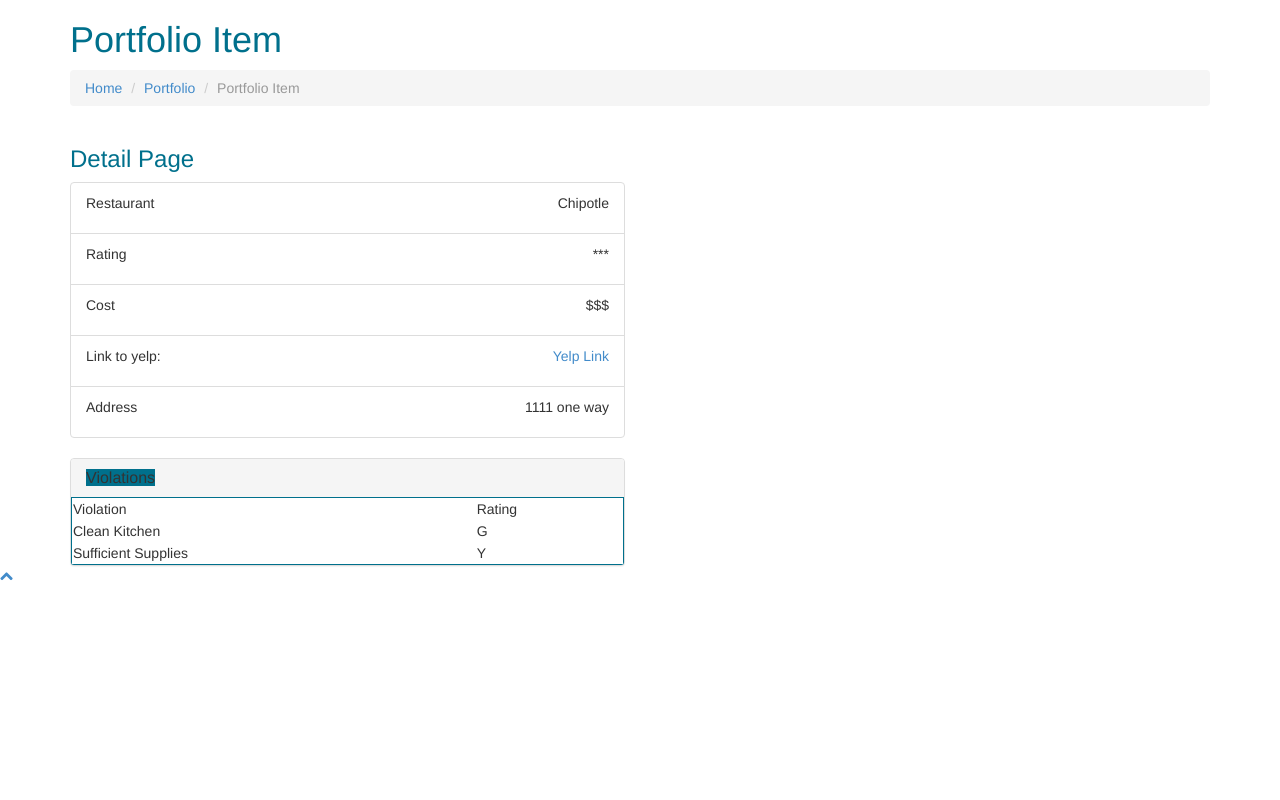
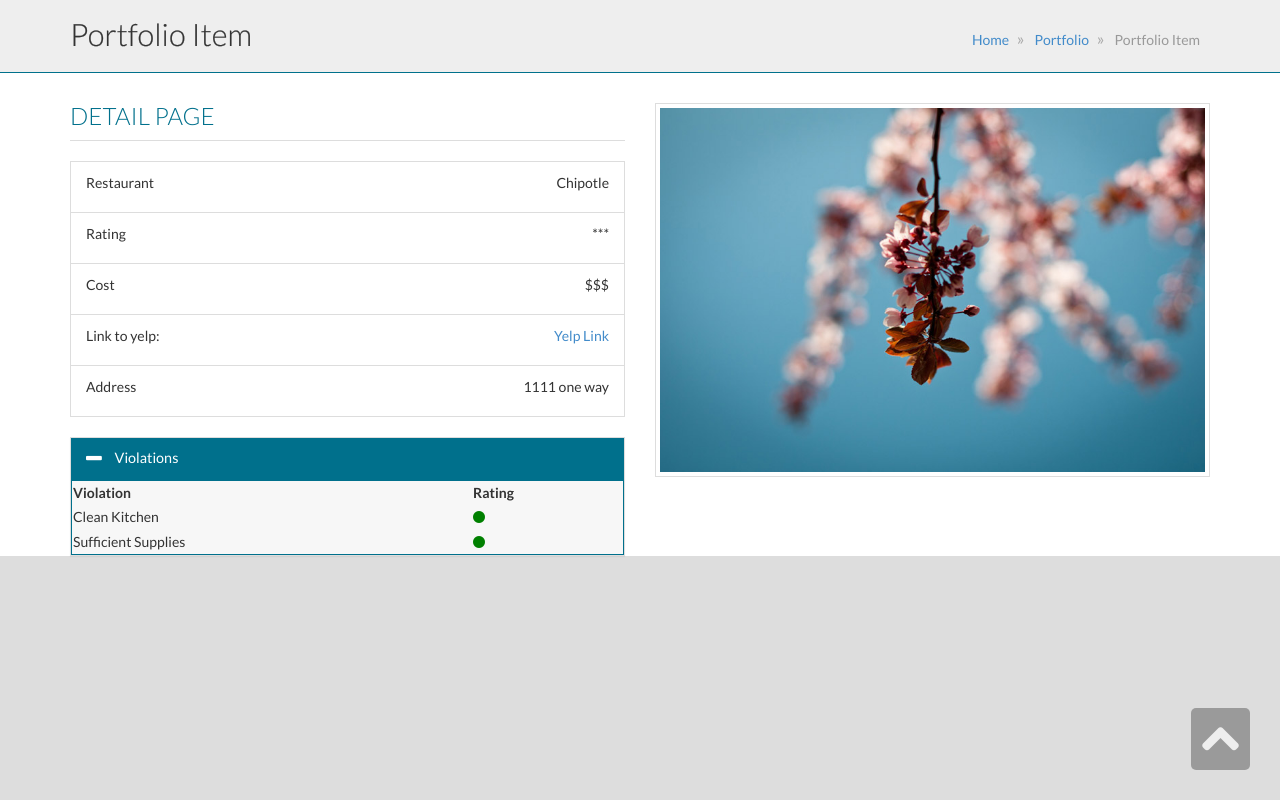
Before and after one commit to Veeva-Hackers/bootstrap, a Django app: template django/hello_world/templates/portfolio_item.html in a window 1280 px wide, after a click on "Violations". Run offline with Django 3.2, Linux system fonts and the light colour scheme; the template is opened without the code that fills it, so the values that code supplies are empty.

Commit message:
Violations collapse table has color icons for ratings; also changed css class to be global

```diff
--- a/django/hello_world/static/hello/css/style.css
+++ b/django/hello_world/static/hello/css/style.css
@@ -19,7 +19,6 @@ START CUSTOM STYLING
 .list-group-item .vv_result_tile_small{
     min-height: 30px;
 }
-.list-group-item .vv_result_tile .vv_restaurant_Rating_good {
 .vv_restaurant_Rating_good {
     color: green;
 }
--- a/django/hello_world/templates/portfolio_item.html
+++ b/django/hello_world/templates/portfolio_item.html
@@ -93,34 +93,35 @@
                                 <table class="panel-body" style="width:100%">
                                     <thead>
                                         <tr>
-                                            <td>
-                                                Violation
-                                            </td>
-                                            <td>
-                                                Rating
-                                            </td>
+                                            <th>Violation</th>
+                                            <th>Rating</th>
                                         </tr>
                                     </thead>
                                     <tr>
+                                        <td>Clean Kitchen</td>
                                         <td>
-                                            Clean Kitchen
-                                        </td>
-                                        <td>
-                                            G
+                                            <div class="vv_restaurant_Rating_good">
+                                                <i class="fa fa-circle"></i>
+                                            </div>
                                         </td>
                                     </tr>
                                     <tr>
+                                        <td>Sufficient Supplies</td>
                                         <td>
-                                            Sufficient Supplies
-                                        </td>
-                                        <td>
-                                            Y
+                                            <div class="vv_restaurant_Rating_good">
+                                                <i class="fa fa-circle"></i>
+                                            </div>
                                         </td>
                                     </tr>
                                 </table>
                             </div>
                         </div>
                     </div>
+                </div>
+                <div class="col-md-6">
+                    <a href="../static/hello/img/w2.jpg" class="thumbnail margin-bottom-20" data-lightbox="w1" title="My cassption">
+                        <img src="../static/hello/img/w2.jpg" class="img-responsive" alt="Image">
+                    </a>
                 </div>
             </div>
         </div> <!-- container  -->
```
